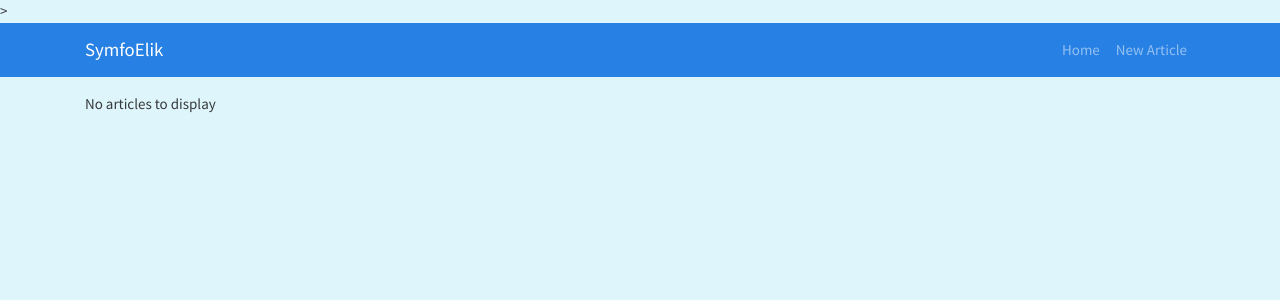
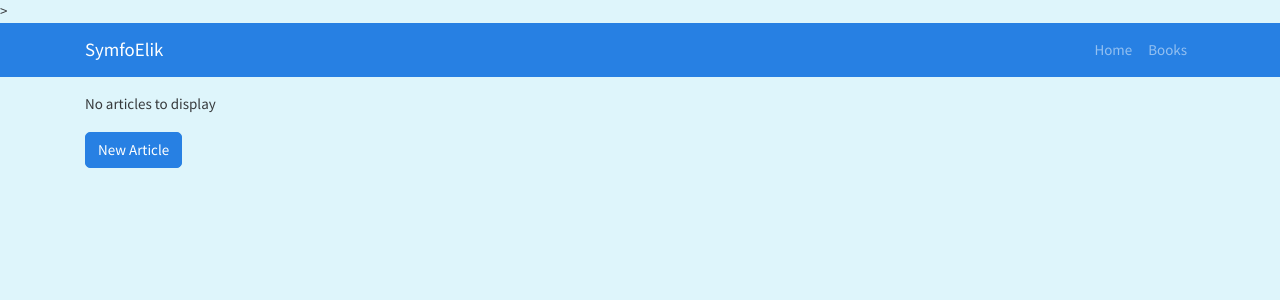
Before and after one commit to eliyahukoren/symfony, a Symfony app: template symphart/templates/articles/index.html.twig in a window 1280 px wide. Shown: the top 300 px of the page. Run offline with Twig, Linux system fonts and the light colour scheme; the template is opened without the code that fills it, so the values that code supplies are empty; some libraries are stand-ins or nearby versions.

Commit message:
move back button to the page, polish

```diff
--- a/symphart/templates/articles/index.html.twig
+++ b/symphart/templates/articles/index.html.twig
@@ -17,7 +17,7 @@
                 <tr>
                     <td><a href="/article/{{ article.id }}">{{ article.title }}</a></td>
                     <td class="row__align--end">
-                    <a href="/article/{{ article.id }}" class="btn btn-dark">Show</a>
+                    <a href="/article/{{ article.id }}" class="btn btn-info">Show</a>
                     <a href="/article/edit/{{ article.id }}" class="btn btn-light">Edit</a>
                     <a href="javascript:void(0)" class="btn btn-danger delete-article" data-id="{{ article.id }}">Delete</a>
                     </td>
@@ -28,6 +28,7 @@
     {% else %}
         <p>No articles to display</p>
     {% endif %}
+        <a href="/article/new" class="btn btn-primary">New Article</a>
 {% endblock  %}
 {% block javascript %}
         <script src="/js/main.js"></script>
--- a/symphart/templates/base.html.twig
+++ b/symphart/templates/base.html.twig
@@ -23,6 +23,9 @@
             .row__pading{
                 padding-right: 90px !important;
             }
+            .btn{
+                border-radius: 5px;
+            }
         </style>>
         {% block stylesheets %}{% endblock %}
 
--- a/symphart/templates/inc/navbar.html.twig
+++ b/symphart/templates/inc/navbar.html.twig
@@ -11,7 +11,7 @@
         <a href="/" class="nav-link">Home</a>
       </li>
       <li class="nav-item">
-        <a href="/article/new" class="nav-link">New Article</a>
+        <a href="/books" class="nav-link">Books</a>
       </li>
     </ul>
   </div>
```
